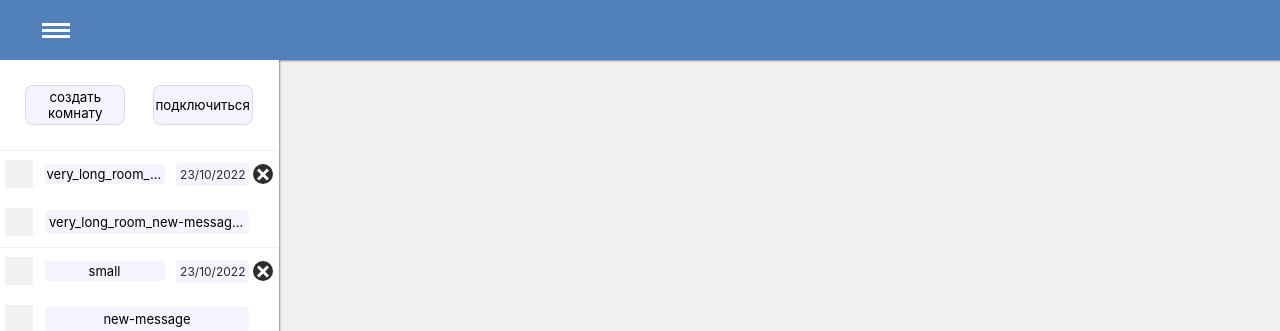
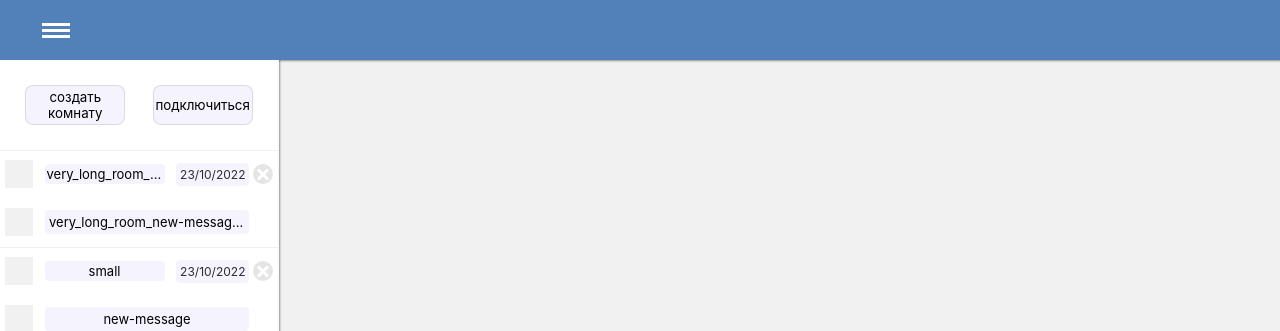
Before and after one commit to Cthulhu-tech/yomran, a React (Create React App) app in the folder ui/: page / in a window 1280 px wide. Shown: the top 331 px of the page. Built offline with nearby package versions, Linux system fonts and the light colour scheme.

Commit message:
update room

```diff
--- a/ui/src/components/layout/rooms/rooms.scss
+++ b/ui/src/components/layout/rooms/rooms.scss
@@ -113,5 +113,5 @@
     align-items: center;
     flex-direction: column;
     justify-content: center;
-    background-color: $black;
+    background-color: $blackOpacity;
 }
--- a/ui/src/components/layout/rooms/rooms.tsx
+++ b/ui/src/components/layout/rooms/rooms.tsx
@@ -1,4 +1,5 @@
 import { changeVisiblePopup } from '../../../redux/store/popup'
+import { changeVisibleAside } from '../../../redux/store/aside'
 import { RoomsType, StoreData } from '../../../redux/interface'
 import { dataFormater } from '../../../utils/dataFormater'
 import { deleteRooms } from '../../../redux/store/rooms'
@@ -26,12 +27,16 @@ export const Rooms = () => {
         }))
     }
 
-    const openRoom = (href: string) => navigate('/room/' + href)
+    const openRoom = (href: string) => {
+        navigate('/room/' + href)
+        dispatch(changeVisibleAside(false))
+    }
+
     return <>
     <Button/>
     <section className="rooms-container">
         {rooms.map((room) => {
-            return  <section className="room-wrapper room_open"key={room.id} onClick={(event) => openRoom(room.name)}>
+        return  <section className="room-wrapper room_open" key={room.id} onClick={() => openRoom(room.name)}>
                     <div className='room-wrapper_data_open'>
                         <Image {...{width: '28px', src: room.img, alt: room.name, className: "room-image"}} />
                         <p className='room__message_name room__message room__message_name_open'>{room.name}</p>
```
Lines whose indentation alone changed are shown as unchanged.
